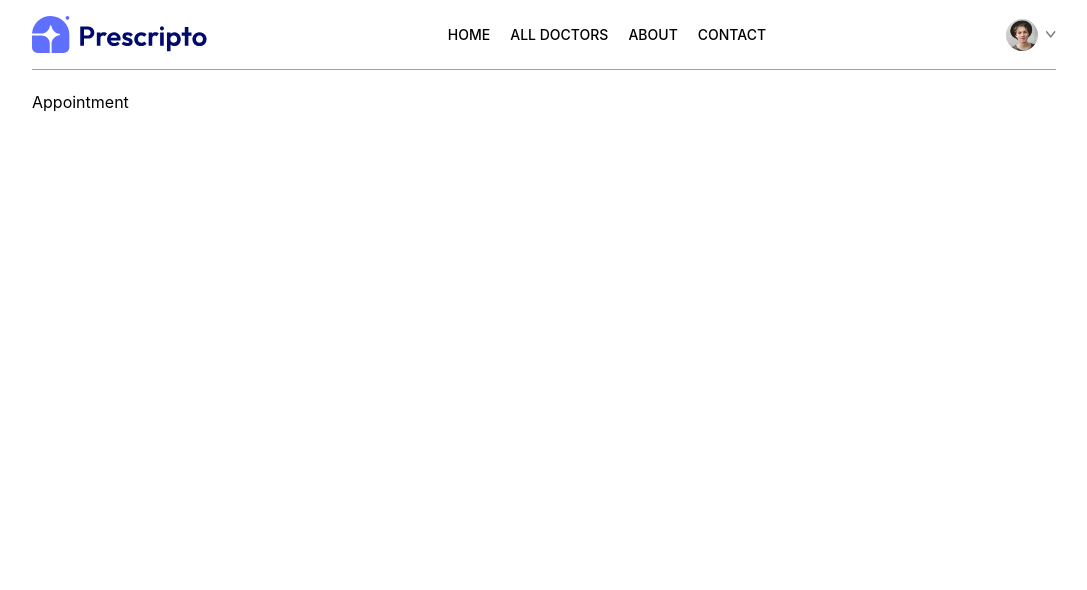
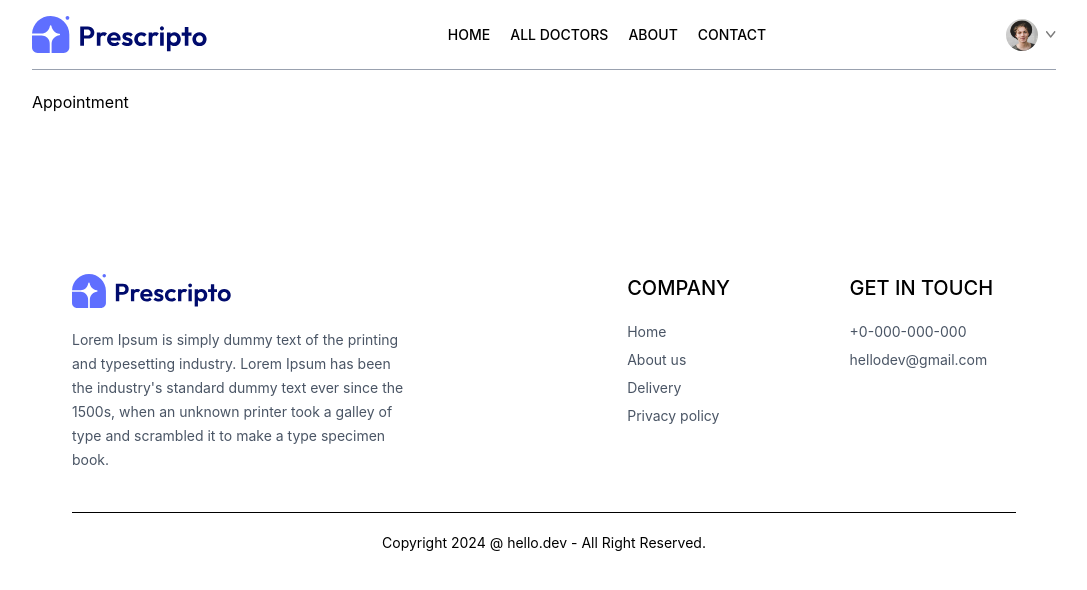
Before and after one commit to AnikaTahshin/doctors-appointment-app, a React (Vite) app in the folder frontend/: page /appointment/1 in a window 1280 px wide. Shown: the top 590 px of the page, without its empty margins (96-1183 px from the left). Built offline with nearby package versions, Linux system fonts and the light colour scheme.

Commit message:
footer section done

```diff
--- a/frontend/src/App.jsx
+++ b/frontend/src/App.jsx
@@ -8,6 +8,7 @@
 import MyAppointments from "./pages/MyAppointments";
 import Appointment from "./pages/Appointment";
 import Navbar from "./components/Navbar";
+import Footer from "./components/Footer";
 
 const App = () => {
   return (
@@ -24,6 +25,8 @@
         <Route path="/my-appointments" element={<MyAppointments />} />
         <Route path="/appointment/:docId" element={<Appointment />} />
       </Routes>
+
+      <Footer />
     </div>
   );
 };
--- /dev/null
+++ b/frontend/src/components/Footer.jsx
@@ -0,0 +1,42 @@
+import { assets } from "../assets/assets_frontend/assets";
+
+const Footer = () => {
+  return <div className="md:mx-10">
+    <div className="flex flex-col sm:grid grid-cols-[3fr_1fr_1fr] gap-14 my-10 mt-40 text-sm">
+        {/* Left section */}
+        <div>
+            <img className="mb-5 w-40" src={assets?.logo} alt="" />
+            <p className="w-full md:w-2/3 text-gray-600 leading-6">Lorem Ipsum is simply dummy text of the printing and typesetting industry. Lorem Ipsum has been the industry's standard dummy text ever since the 1500s, when an unknown printer took a galley of type and scrambled it to make a type specimen book.</p>
+        </div>
+
+        {/* cecnter section */}
+        <div>
+            <p className="text-xl font-medium mb-5">COMPANY</p>
+            <ul className="flex flex-col gap-2 text-gray-600">
+                <li>Home</li>
+                <li>About us</li>
+                <li>Delivery</li>
+                <li>Privacy policy</li>
+            </ul>
+
+        </div>
+
+        {/* right section */}
+        <div>
+        <p className="text-xl font-medium mb-5">GET IN TOUCH</p>
+        <ul className="flex flex-col gap-2 text-gray-600">
+            <li>+0-000-000-000</li>
+            <li>hellodev@gmail.com</li>
+        </ul>
+        </div>
+
+    </div>
+{/* copyright text */}
+    <div>
+        <hr />
+        <p className="py-5 text-sm text-center">Copyright 2024 @ hello.dev - All Right Reserved.</p>
+    </div>
+  </div>;
+};
+
+export default Footer;
```
